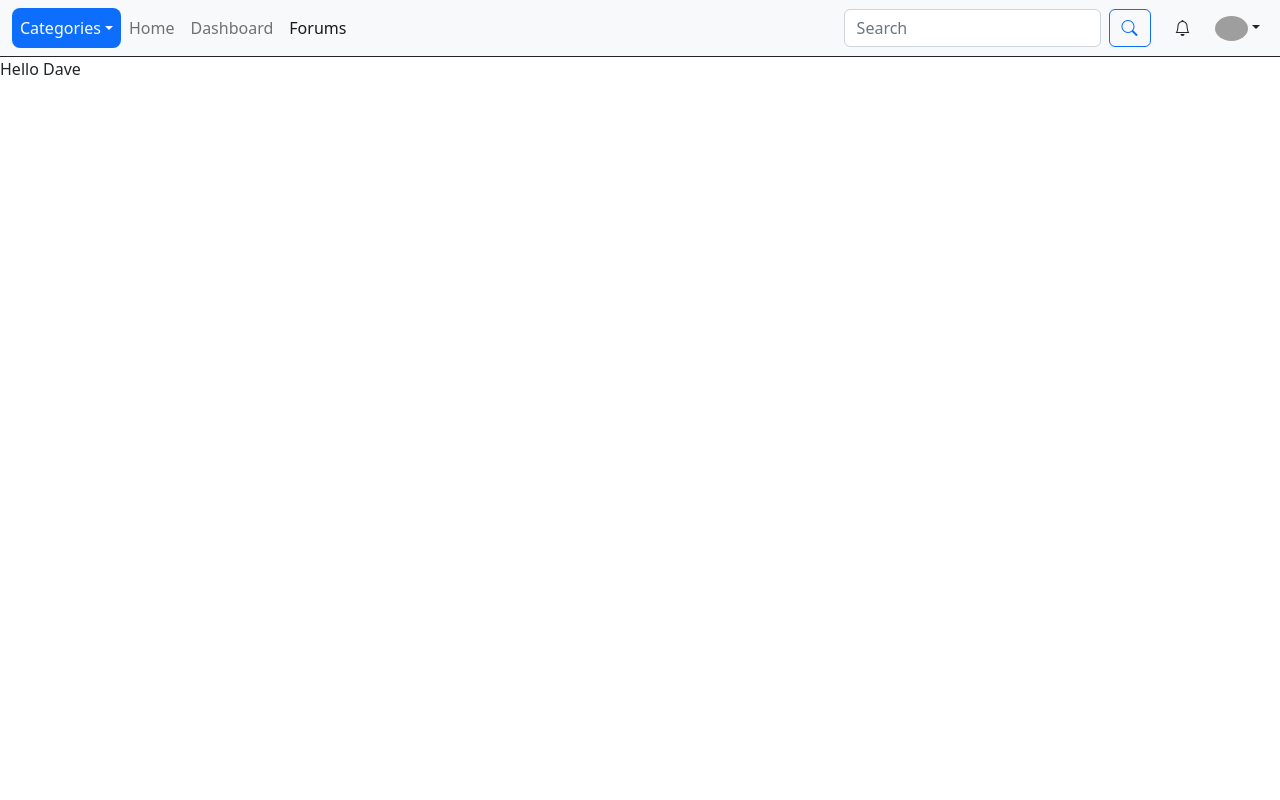
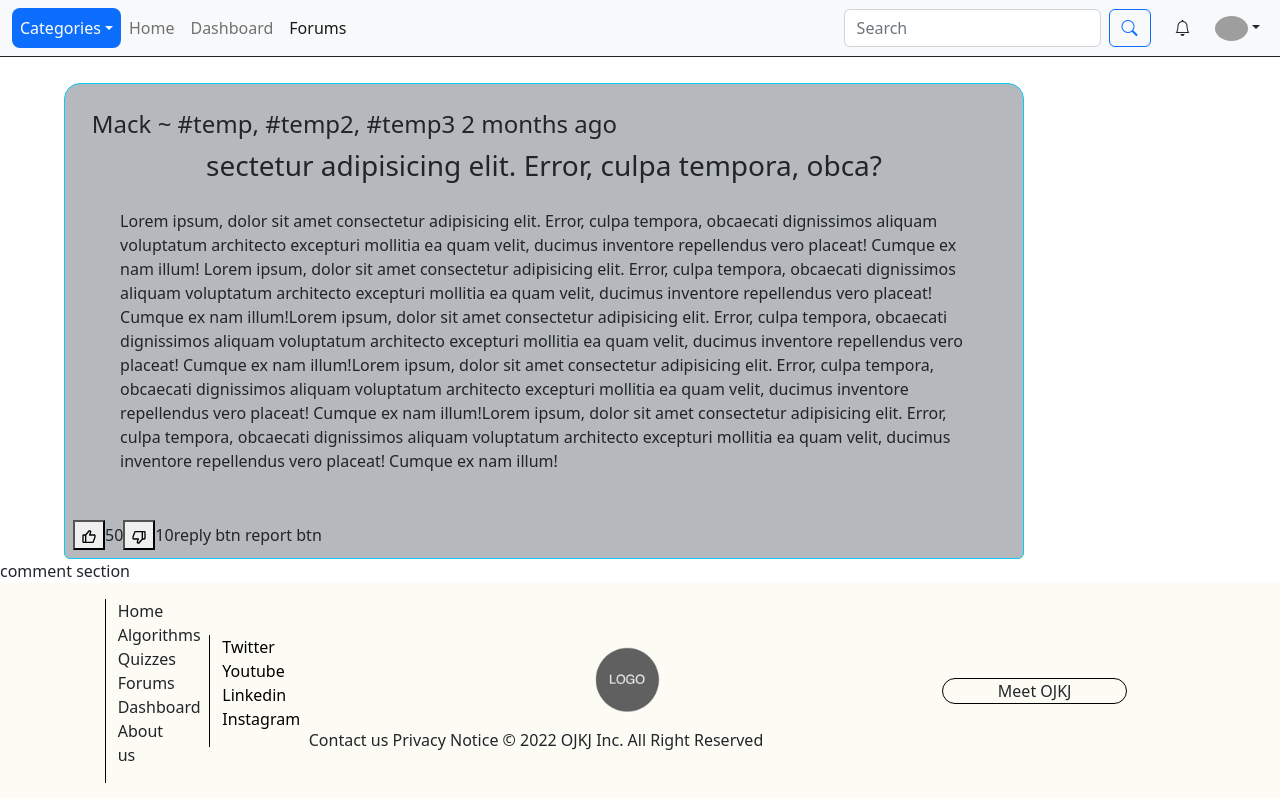
Before and after one commit to OrbelB/SimplyAlgorithms, a React (Create React App) app in the folder frontend/: page /forums/1 in a window 1280 px wide. Shown: the top 800 px of the page. Built offline with nearby package versions, Linux system fonts and the light colour scheme; grey boxes are pictures that could not be loaded.

Commit message:
forum post work

```diff
--- a/frontend/package.json
+++ b/frontend/package.json
@@ -42,5 +42,8 @@
       "last 1 firefox version",
       "last 1 safari version"
     ]
+  },
+  "devDependencies": {
+    "eslint-plugin-react-hooks": "^4.6.0"
   }
 }
--- a/frontend/src/components/comment/Votes.jsx
+++ b/frontend/src/components/comment/Votes.jsx
@@ -13,7 +13,7 @@ export default function Votes({
     }
 
     const handleDownVotes = () => {
-        setVotes(votes <= 1 ? 0 : votes - 1);
+        setVotes(votes - 1);
     }
 
     return (
--- a/frontend/src/components/forums/post_template/ForumPost.jsx
+++ b/frontend/src/components/forums/post_template/ForumPost.jsx
@@ -2,15 +2,90 @@ import React from 'react'
 import { useParams } from 'react-router-dom';
 import cx from "classnames";
 import fp from "./ForumPost.module.css";
+import { BiLike, BiDislike } from 'react-icons/bi';
+import {useState} from "react";
+let forum_post = {
+  user:   "Mack",
+  title:  "sectetur adipisicing elit. Error, culpa tempora, obca?",
+  text:   "Lorem ipsum, dolor sit amet consectetur adipisicing elit. Error, culpa tempora, obcaecati dignissimos aliquam voluptatum architecto excepturi mollitia ea quam velit, ducimus inventore repellendus vero placeat! Cumque ex nam illum! Lorem ipsum, dolor sit amet consectetur adipisicing elit. Error, culpa tempora, obcaecati dignissimos aliquam voluptatum architecto excepturi mollitia ea quam velit, ducimus inventore repellendus vero placeat! Cumque ex nam illum!Lorem ipsum, dolor sit amet consectetur adipisicing elit. Error, culpa tempora, obcaecati dignissimos aliquam voluptatum architecto excepturi mollitia ea quam velit, ducimus inventore repellendus vero placeat! Cumque ex nam illum!Lorem ipsum, dolor sit amet consectetur adipisicing elit. Error, culpa tempora, obcaecati dignissimos aliquam voluptatum architecto excepturi mollitia ea quam velit, ducimus inventore repellendus vero placeat! Cumque ex nam illum!Lorem ipsum, dolor sit amet consectetur adipisicing elit. Error, culpa tempora, obcaecati dignissimos aliquam voluptatum architecto excepturi mollitia ea quam velit, ducimus inventore repellendus vero placeat! Cumque ex nam illum!",
+  like:   50,
+  dislike:10,
+  posted: "2 months ago",
+  tags:   "#temp, #temp2, #temp3",
+  photo:  "add later",
+  video:  "add later",
+  user_voted: false,
+
+  LD_ratio: function() {
+      return ((this.like-this.dislike) / (this.like+this.dislike)) * 100;
+  }
+};
 
 export default function ForumPost ()  {
     const { id } = useParams();
-   // let name = forum_post.name
-    console.log("Hello")
+    const [like,setlike] = useState(forum_post.like)
+    const [dislike,setdislike] = useState(forum_post.dislike)
+
+    const [likeActive, setLikeActive] = useState(forum_post.user_voted)
+    const [dislikeActive, setdisLikeActive] = useState(forum_post.user_voted)
+
+
+    const like_forum = () =>{
+      if(likeActive){
+        setLikeActive(false)
+        setlike(like -1)
+      }
+      else{
+        setLikeActive(true)
+        setlike(like+1)
+        if(dislikeActive){
+          setdisLikeActive(false)
+          setlike(like+1)
+          setdislike(dislike-1)
+        }
+      }
+    }
+
+    const dislike_forum = () =>{
+      if(dislikeActive){
+        setdisLikeActive(false)
+        setdislike(dislike -1)
+      }
+      else{
+        setdisLikeActive(true)
+        setdislike(dislike+1)
+        if(likeActive){
+          setLikeActive(false)
+          setlike(dislike+1)
+          setlike(like-1)
+        }
+      }
+    }
+
   return (
-    <div key={id} className={cx(fp["e"], "contaainer-fluid")}>
-      Hello Dave
+    <div key={id} className={cx(fp["window"], "contaainer-fluid")}>
+      <div className={cx(fp["post"], "border border-success p-2 rounded-bottom rounded-4 border-info bg-secondary text-dark bg-opacity-50 w-75 h-auto d-inline-block ")}>
+        <div className={cx(fp['user'])}>
+          <h4 >
+            {
+              forum_post.user + " ~ " + forum_post.tags + " " + forum_post.posted
+            }
+          </h4>
+        </div>
+        <h3 className={cx(fp['title'])}>{forum_post.title}</h3>
+        <div className={cx(fp['quetion'], "overflow-auto fw-normal lh-base")}>{forum_post.text}</div>
+        <div className={cx(fp["vote"])}>
+          <button onClick={like_forum} className={cx(fp["ld"])}> <BiLike/></button>{like}
+          <button onClick={dislike_forum} className={cx(fp["ld"])}> <BiDislike/></button>{dislike}
 
+          reply btn
+          report btn
+          </div>
+      </div>
+      <div>
+        comment section
+
+      </div>
     </div>
 
   )
--- a/frontend/src/components/forums/post_template/ForumPost.module.css
+++ b/frontend/src/components/forums/post_template/ForumPost.module.css
@@ -1,4 +1,21 @@
-.e{
-    width: 800px;
-    height: 800px;
+.window{
+    width: auto;
+    height: auto;
 }
+.post{
+    position: relative;
+    left:5%;
+    margin-top: 2%;
+}
+.user{
+    margin-top: 2%;
+    margin-left: 2%;
+}
+.title{
+    margin-top: 1%;
+    text-align: center;
+}
+.quetion{
+    padding: 2% 5% 5% 5%;
+    text-align: left;
+}
```
Also changed, not shown: 1 other file (tests, documents, lock files or other folders).
